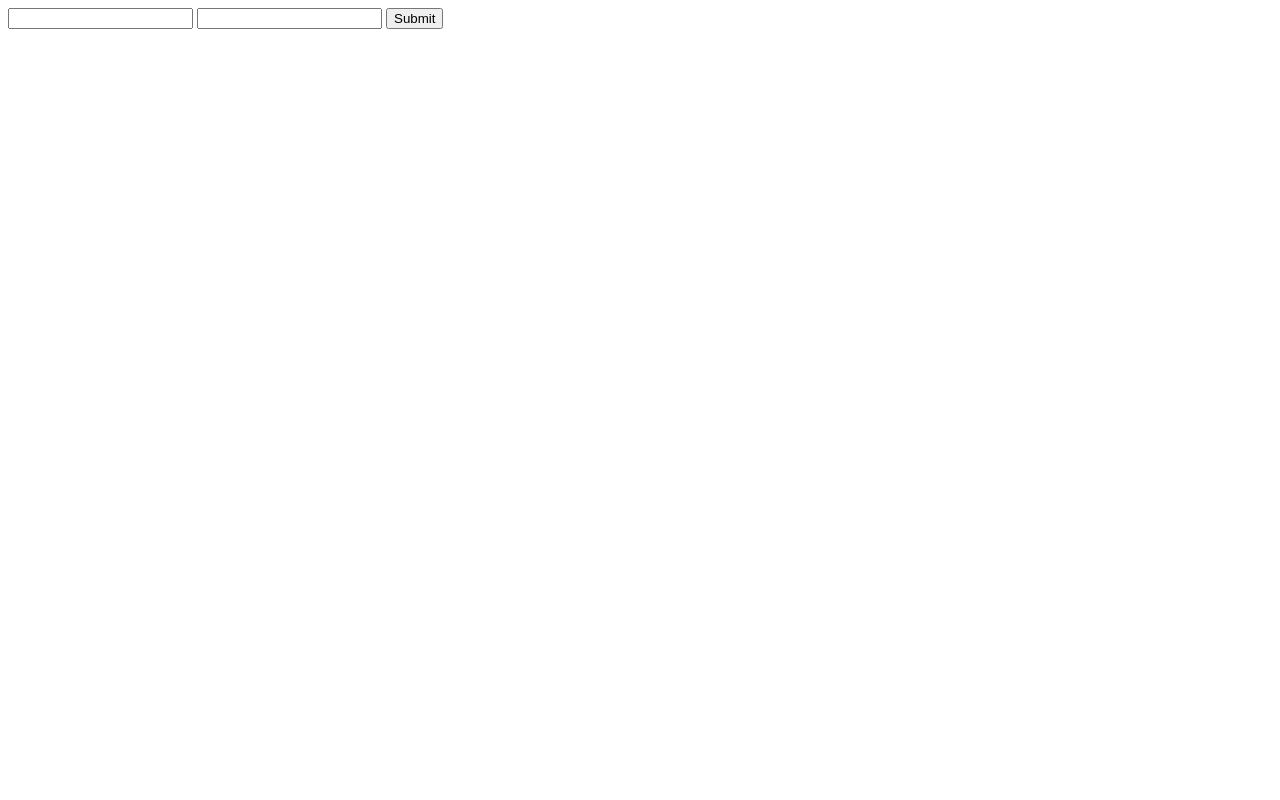
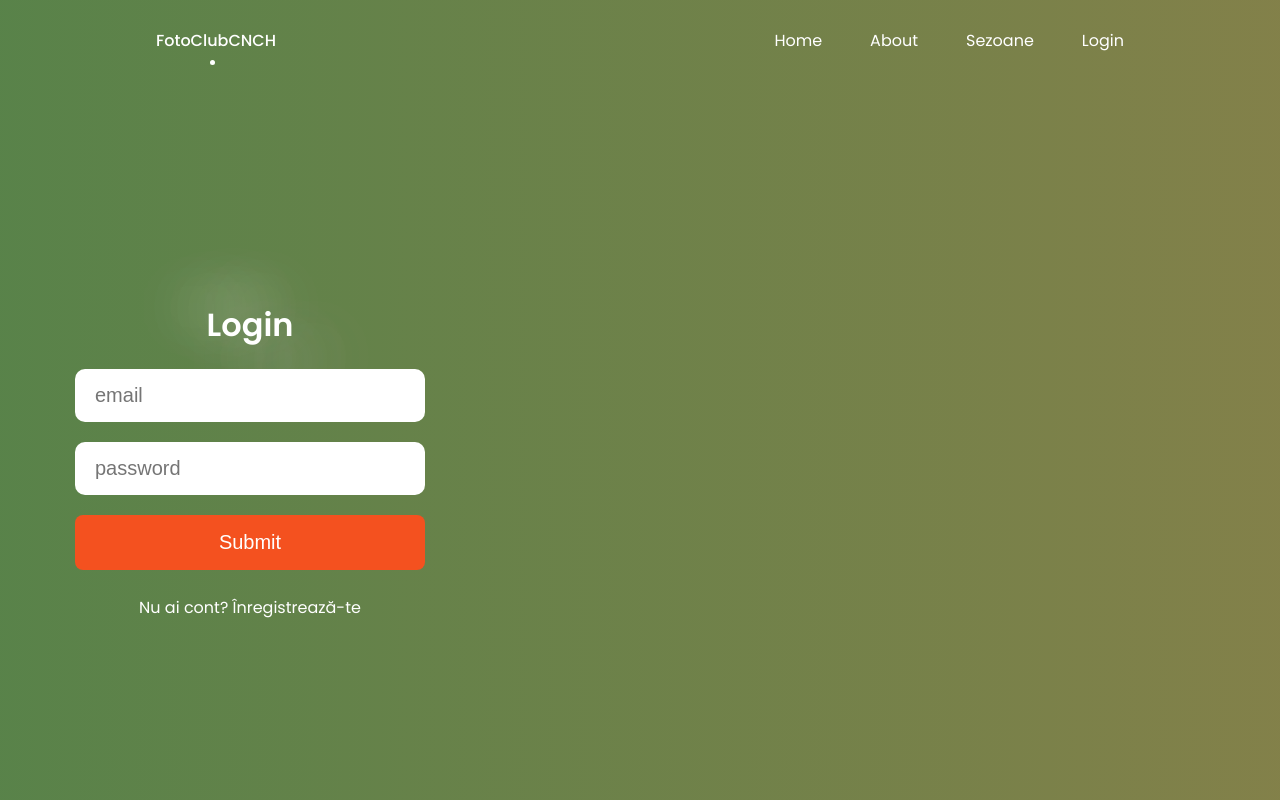
Before and after one commit to DragutuMatei/FotoClubCNCH, a PHP site: page /login.php in a window 1280 px wide. Before the commit the page is almost empty. Run offline with PHP 8.4, Linux system fonts and the light colour scheme; data that the repository does not hold is empty.

Commit message:
pe acolo

```diff
--- a/admin.php
+++ b/admin.php
@@ -74,6 +74,7 @@ $settings = $settings->first();
         <input type="file" name="imgabout" placeholder="imgabout" value="<?php echo $settings->imgabout ?>">
         <input type="file" name="imgfooter1" placeholder="imgfooter1" value="<?php echo $settings->imgfooter1 ?>">
         <input type="file" name="imgfooter2" placeholder="imgfooter2" value="<?php echo $settings->imgfooter2 ?>">
+        <input type="file" name="loginimg" placeholder="loginimg" value="<?php echo $settings->loginimg ?>">
 
         <input type="submit" name="submitpoze" value="Submit poze">
     </form>
--- a/api/amin.php
+++ b/api/amin.php
@@ -3,7 +3,7 @@ require_once '../core/init.php';
 
 if (isset($_POST['submitpoze'])) {
 
-    Input::moveImg(array("imgfirst", "imgsecond", "imgthird", "imgdoi", "imgabout", "imgfooter1", "imgfooter2"));
+    Input::moveImg(array("imgfirst", "imgsecond", "imgthird", "imgdoi", "imgabout", "imgfooter1", "imgfooter2", "loginimg"));
 
     $admin = new Admin();
     $id = $admin->getId();
@@ -18,6 +18,8 @@ if (isset($_POST['submitpoze'])) {
         "imgabout" => "./assets/img/" . $_FILES['imgabout']['name'],
         "imgfooter1" => "./assets/img/" . $_FILES['imgfooter1']['name'],
         "imgfooter2" => "./assets/img/" . $_FILES['imgfooter2']['name'],
+
+        "loginimg" => "./assets/img/" . $_FILES['loginimg']['name'],
 
     ));
 
--- a/assets/scss/components/_breakpoints.scss
+++ b/assets/scss/components/_breakpoints.scss
@@ -1,4 +1,4 @@
-w/*===============  BREAKPOINTS ===============*/
+/*===============  BREAKPOINTS ===============*/
 /* For small devices */
 @media screen and (max-width: 320px){
     .container{
--- /dev/null
+++ b/assets/scss/components/_login.scss
@@ -0,0 +1,74 @@
+.all {
+  width: 100vw;
+  min-height: calc(100vh - 50px);
+  display: flex;
+  flex-direction: row;
+  justify-content: flex-start;
+  align-items: center;
+  position: relative;
+  padding-top: 50px;
+
+  .left {
+    width: 100%;
+    max-width: 500px;
+    min-height: calc(100vh - 50px);
+
+    padding: 25px;
+    display: flex;
+    padding-top: 100px;
+    flex-direction: column;
+    position: relative;
+    justify-content: center;
+    align-items: center;
+
+    h1 {
+      margin: 10px 0;
+      text-shadow: 30px 30px 60px #bebebe, -20px -20px 60px #ffffff;
+    }
+
+    a {
+      color: #ffffff;
+      text-transform: none;
+      margin: 15px 0;
+    }
+
+    input {
+      width: 100%;
+      max-width: 350px;
+      padding: 15px 20px;
+      outline: none;
+      border: none;
+      font-size: 20px;
+      margin: 10px;
+      border-radius: 10px;
+    }
+
+    input[type="submit"] {
+      background: hsl(var(--hue), 91%, 54%);
+      display: inline-block;
+      background-color: var(--first-color);
+      color: var(--title-color);
+      padding: 1rem 1.75rem;
+      border-radius: 0.5rem;
+      font-weight: var(--font-medium);
+      cursor: pointer;
+      transition: 0.3s;
+    }
+  }
+
+  .right {
+    width: calc(100vw - 500px);
+    height: 100%;
+    display: flex;
+    justify-content: center;
+    align-items: center;
+    overflow: hidden;
+
+    svg {
+      overflow: hidden;
+      object-fit: contain;
+      width: 600px;
+      height: auto;
+    }
+  }
+}
--- a/assets/scss/styles.css
+++ b/assets/scss/styles.css
@@ -1257,4 +1257,104 @@ button {
     left: -3%;
   }
 }
+
+.all {
+  width: 100vw;
+  min-height: calc(100vh - 50px);
+  display: -webkit-box;
+  display: -ms-flexbox;
+  display: flex;
+  -webkit-box-orient: horizontal;
+  -webkit-box-direction: normal;
+      -ms-flex-direction: row;
+          flex-direction: row;
+  -webkit-box-pack: start;
+      -ms-flex-pack: start;
+          justify-content: flex-start;
+  -webkit-box-align: center;
+      -ms-flex-align: center;
+          align-items: center;
+  position: relative;
+  padding-top: 50px;
+}
+
+.all .left {
+  width: 100%;
+  max-width: 500px;
+  min-height: calc(100vh - 50px);
+  padding: 25px;
+  display: -webkit-box;
+  display: -ms-flexbox;
+  display: flex;
+  padding-top: 100px;
+  -webkit-box-orient: vertical;
+  -webkit-box-direction: normal;
+      -ms-flex-direction: column;
+          flex-direction: column;
+  position: relative;
+  -webkit-box-pack: center;
+      -ms-flex-pack: center;
+          justify-content: center;
+  -webkit-box-align: center;
+      -ms-flex-align: center;
+          align-items: center;
+}
+
+.all .left h1 {
+  margin: 10px 0;
+  text-shadow: 30px 30px 60px #bebebe, -20px -20px 60px #ffffff;
+}
+
+.all .left a {
+  color: #ffffff;
+  text-transform: none;
+  margin: 15px 0;
+}
+
+.all .left input {
+  width: 100%;
+  max-width: 350px;
+  padding: 15px 20px;
+  outline: none;
+  border: none;
+  font-size: 20px;
+  margin: 10px;
+  border-radius: 10px;
+}
+
+.all .left input[type="submit"] {
+  background: hsl(var(--hue), 91%, 54%);
+  display: inline-block;
+  background-color: var(--first-color);
+  color: var(--title-color);
+  padding: 1rem 1.75rem;
+  border-radius: 0.5rem;
+  font-weight: var(--font-medium);
+  cursor: pointer;
+  -webkit-transition: 0.3s;
+  transition: 0.3s;
+}
+
+.all .right {
+  width: calc(100vw - 500px);
+  height: 100%;
+  display: -webkit-box;
+  display: -ms-flexbox;
+  display: flex;
+  -webkit-box-pack: center;
+      -ms-flex-pack: center;
+          justify-content: center;
+  -webkit-box-align: center;
+      -ms-flex-align: center;
+          align-items: center;
+  overflow: hidden;
+}
+
+.all .right svg {
+  overflow: hidden;
+  -o-object-fit: contain;
+     object-fit: contain;
+  width: 600px;
+  height: auto;
+}
 /*# sourceMappingURL=styles.css.map */
--- a/assets/scss/styles.scss
+++ b/assets/scss/styles.scss
@@ -18,3 +18,4 @@
 @import 'components/footer';
 @import 'components/scroll';
 @import 'components/breakpoints';
+@import 'components/login';
--- a/index.php
+++ b/index.php
@@ -8,6 +8,7 @@ $settings = $settings->first();
 $user = new User();
 $txt2Modif = explode(" ", $settings->textdoi);
 ?>
+
 <!DOCTYPE html>
 <html lang="en">
 
--- a/login.php
+++ b/login.php
@@ -1,25 +1,45 @@
+<?php
+require_once './core/init.php';
+
+$db = DB::getInstance();
+$settings = $db->get("settings", array("id", ">=", "1"));
+$settings = $settings->first();
+
+$user = new User();
+
+?>
 <!DOCTYPE html>
 <html lang="en">
+
 <head>
     <meta charset="UTF-8">
     <meta http-equiv="X-UA-Compatible" content="IE=edge">
     <meta name="viewport" content="width=device-width, initial-scale=1.0">
     <title>FotoClubCNCH</title>
+    <link rel="stylesheet" href="assets/scss/styles.css">
+    <link rel="shortcut icon" href="assets/img/favicon.png" type="image/x-icon">
+    <link rel="stylesheet" href="https://cdn.jsdelivr.net/npm/boxicons@latest/css/boxicons.min.css">
+    <link rel="stylesheet" href="assets/css/swiper-bundle.min.css">
+
+
 </head>
+
 <body>
     <?php
-        // require_once './components/navbar.php';
+    require_once './components/navbar.php';
     ?>
 
 
-<form action="api/login.php" method="POST">
-    <input type="email" name="email" >
-    <input type="password" name="password" >
-    <input type="submit" name="submit" value="Submit" >
-</form>
-
-
-
+    <div class="all" style="background: url(<?php echo $settings->loginimg; ?>); background-position: center right;">
+        <form style="background: <?php echo $settings->background ?>" action="api/login.php" method="POST" class="left">
+            <h1>Login</h1>
+            <input type="email" name="email" placeholder="email">
+            <input type="password" name="password" placeholder="password">
+            <input type="submit" name="submit" value="Submit">
+            <a href="register.php">Nu ai cont? Înregistrează-te </a>
+        </form>
+    </div>
 
 </body>
+
 </html>
```
Also changed, not shown: register.php (+25 -1 lines), assets/img/login.jpg (added), assets/img/pexels-zukiman-mohamad-22185.jpg (added), 1 other file.
